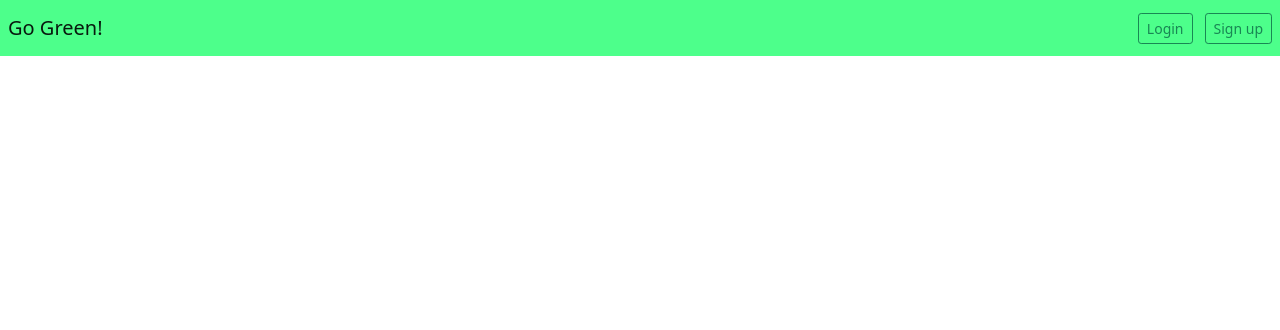
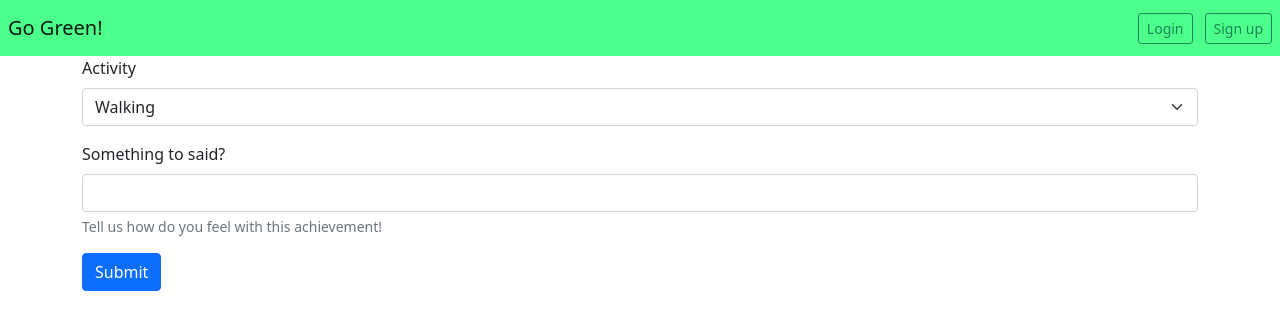
Before and after one commit to Adub17030/TreeHacks_22_NoWasteFood, a React (Create React App) app in the folder no_food_waste_app/: page /activity in a window 1280 px wide. Shown: the top 330 px of the page. Built offline with nearby package versions, Linux system fonts and the light colour scheme.

Commit message:
[ADD] post

```diff
--- a/no_food_waste_app/src/App.js
+++ b/no_food_waste_app/src/App.js
@@ -3,7 +3,7 @@ import { BrowserRouter, Route, Routes } from "react-router-dom";
 import Login from "./Login";
 import Home from "./Home";
 import Header from './components/Header';
-
+import PostBehaviour from "./pages/PostBehaviour";
 
 export default function App() {
   return (
@@ -13,8 +13,11 @@ export default function App() {
         <Routes>
           <Route path="/login" element={<Login />} />
           <Route path="/home" element={<Home />} />
+          <Route path="/activity" element={<PostBehaviour />} />
         </Routes>
       </BrowserRouter>
+      {//<Footer />
+}
     </div>
   );
 }
--- a/no_food_waste_app/src/components/Activity_form.jsx
+++ b/no_food_waste_app/src/components/Activity_form.jsx
@@ -1,9 +1,44 @@
-import React from 'react'
+import React from "react";
+
 
 function Activity_form() {
   return (
-    <div>Activity_form</div>
-  )
+    <div className="container">
+    <div className="row">
+      <div className="col-12">
+        <form>
+          <div className="mb-3">
+            <label htmlFor="activity_name" className="form-label">
+              Activity
+            </label>
+            <select id="activity_name" className="form-select">
+              <option>Walking</option>
+              <option>use public transport</option>
+              <option>Lights off in morning</option>
+            </select>
+          </div>
+          <div className="mb-3">
+            <label htmlFor="description" className="form-label">
+              Something to said?
+            </label>
+            <input
+              type="text"
+              className="form-control"
+              id="description"
+              aria-describedby="description_help"
+            />
+            <div id="description_help" className="form-text">
+              Tell us how do you feel with this achievement!
+            </div>
+          </div>
+          <button type="submit" className="btn btn-primary">
+            Submit
+          </button>
+        </form>
+      </div>
+    </div>
+    </div>
+  );
 }
 
-export default Activity_form
+export default Activity_form;
--- a/no_food_waste_app/src/pages/post_behaviour.jsx
+++ b/no_food_waste_app/src/pages/PostBehaviour.jsx
@@ -1,13 +1,10 @@
 import React from 'react';
 import ActivityForm from "../components/Activity_form";
-import Header from "../components/Header";
-import Footer from "../components/Footer";
+
 function post_behaviour() {
   return (
     <div>
-        <Header />
         <ActivityForm />
-        <Footer />
     </div>
   )
 }
```
